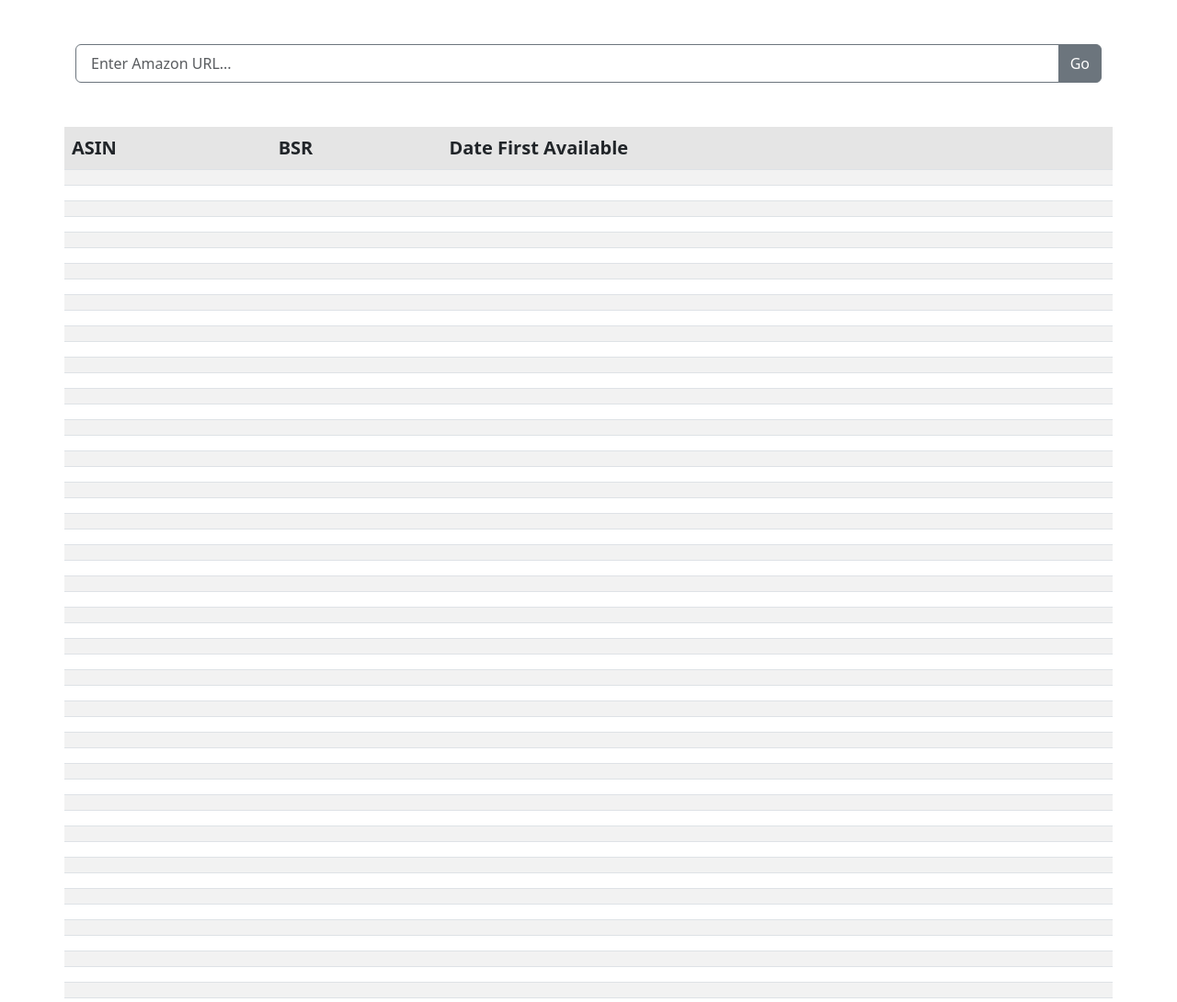
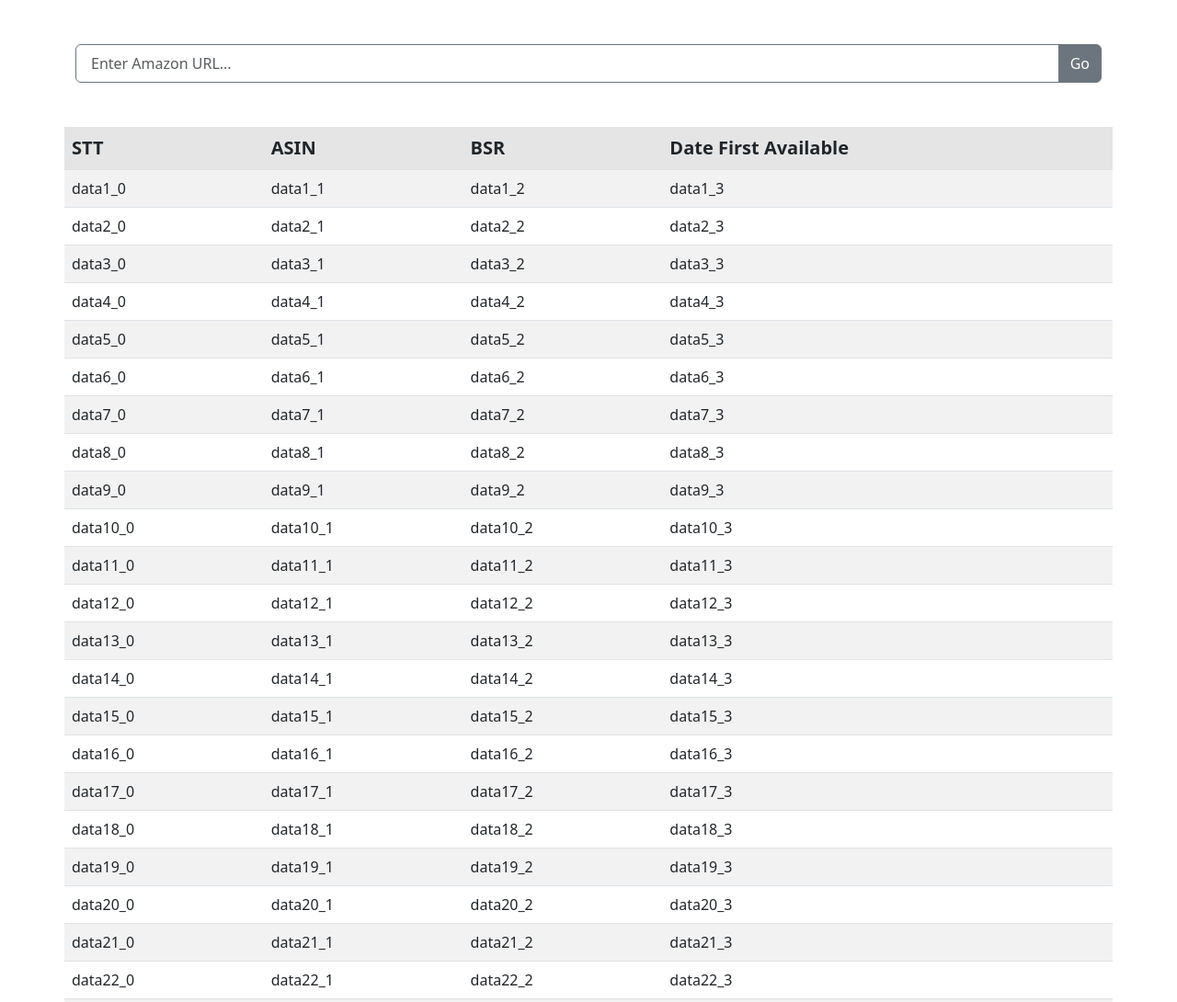
Before and after one commit to tuhongle/automate-amz, a plain HTML site: page index.html in a window 1280 px wide. Shown: the top 1090 px of the page at 92% size. Drawn offline with nearby package versions, Linux system fonts and the light colour scheme.

Commit message:
Add files via upload

```diff
--- a/index.html
+++ b/index.html
@@ -23,18 +23,18 @@
                 <table class="table table-striped">
                     <thead class="lead">
                         <tr class="table-active">
+                            <th scope="col">STT</th>
                             <th scope="col">ASIN</th>
                             <th scope="col">BSR</th>
                             <th scope="col">Date First Available</th>
                         </tr>
                     </thead>
-                    <tbody>
-                    </tbody>
+                    <tbody></tbody>
                 </table>
             </div>
         </div>
     </section>
-    <script src="main.js"></script>
+    <script defer src="main.js"></script>
     <script src="https://cdn.jsdelivr.net/npm/bootstrap@5.3.0/dist/js/bootstrap.bundle.min.js" integrity="sha384-geWF76RCwLtnZ8qwWowPQNguL3RmwHVBC9FhGdlKrxdiJJigb/j/68SIy3Te4Bkz" crossorigin="anonymous"></script>
 </body>
 </html>
--- a/main.js
+++ b/main.js
@@ -3,17 +3,26 @@ const tbody = document.querySelector('tbody');
 for (let i = 1; i < 500; i++) {
     const newTR = document.createElement('tr');
     newTR.setAttribute('id', `row${i}`);
+
+    const newtd0 = document.createElement('td');
+    newtd0.setAttribute('id', `data${i}_0`);
+    newtd0.innerHTML = `data${i}_0`;
+
     const newtd1 = document.createElement('td');
     newtd1.setAttribute('id', `data${i}_1`);
-    // newtd1.innerHTML = `data${i}_1`;
+    newtd1.innerHTML = `data${i}_1`;
+
     const newtd2 = document.createElement('td');
     newtd2.setAttribute('id', `data${i}_2`);
-    // newtd2.innerHTML = `data${i}_2`;
+    newtd2.innerHTML = `data${i}_2`;
+
     const newtd3 = document.createElement('td');
     newtd3.setAttribute('id', `data${i}_3`);
-    // newtd3.innerHTML = `data${i}_3`;
+    newtd3.innerHTML = `data${i}_3`;
+
+    newTR.appendChild(newtd0);
     newTR.appendChild(newtd1);
     newTR.appendChild(newtd2);
     newTR.appendChild(newtd3);
     tbody.appendChild(newTR);
-}
+};
```
